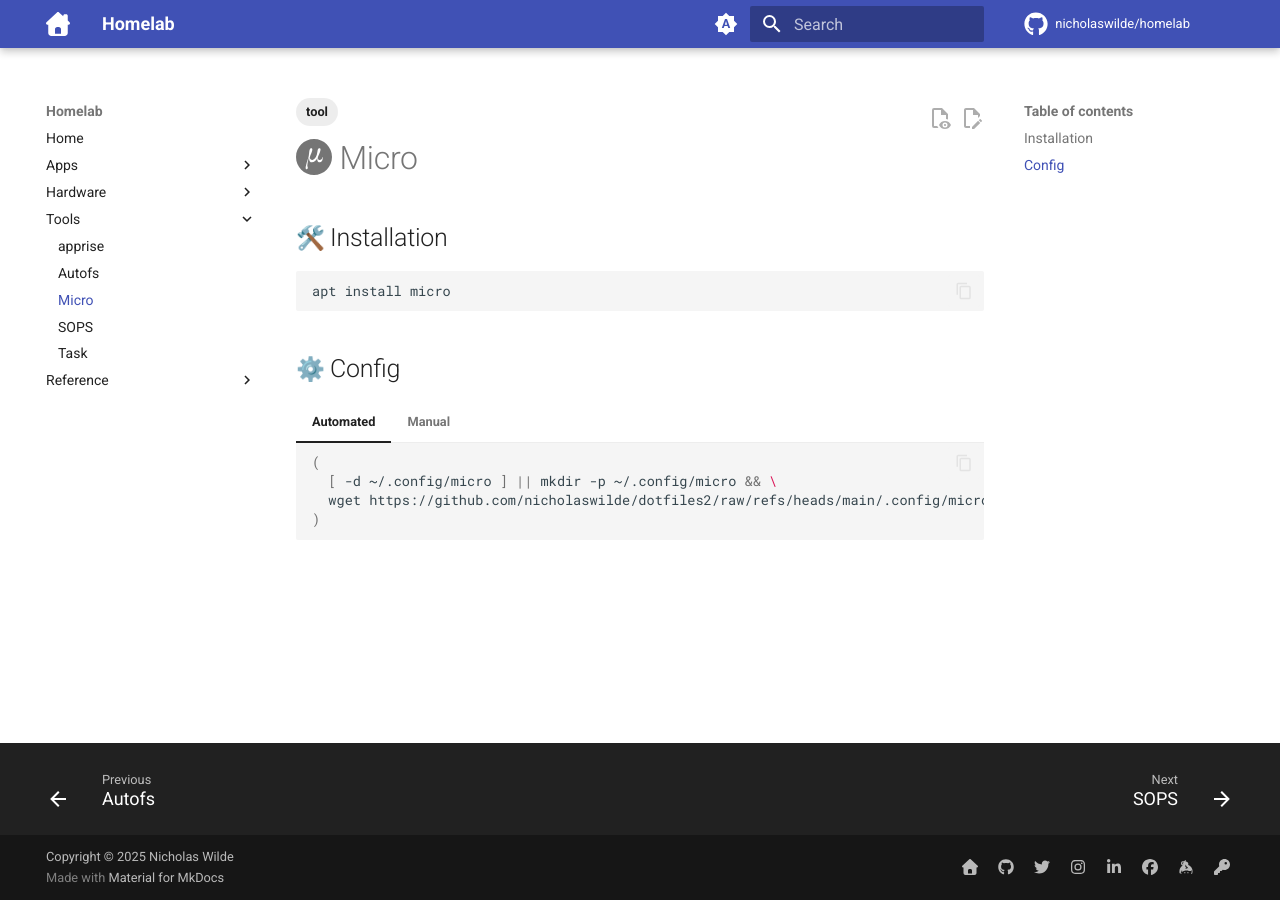
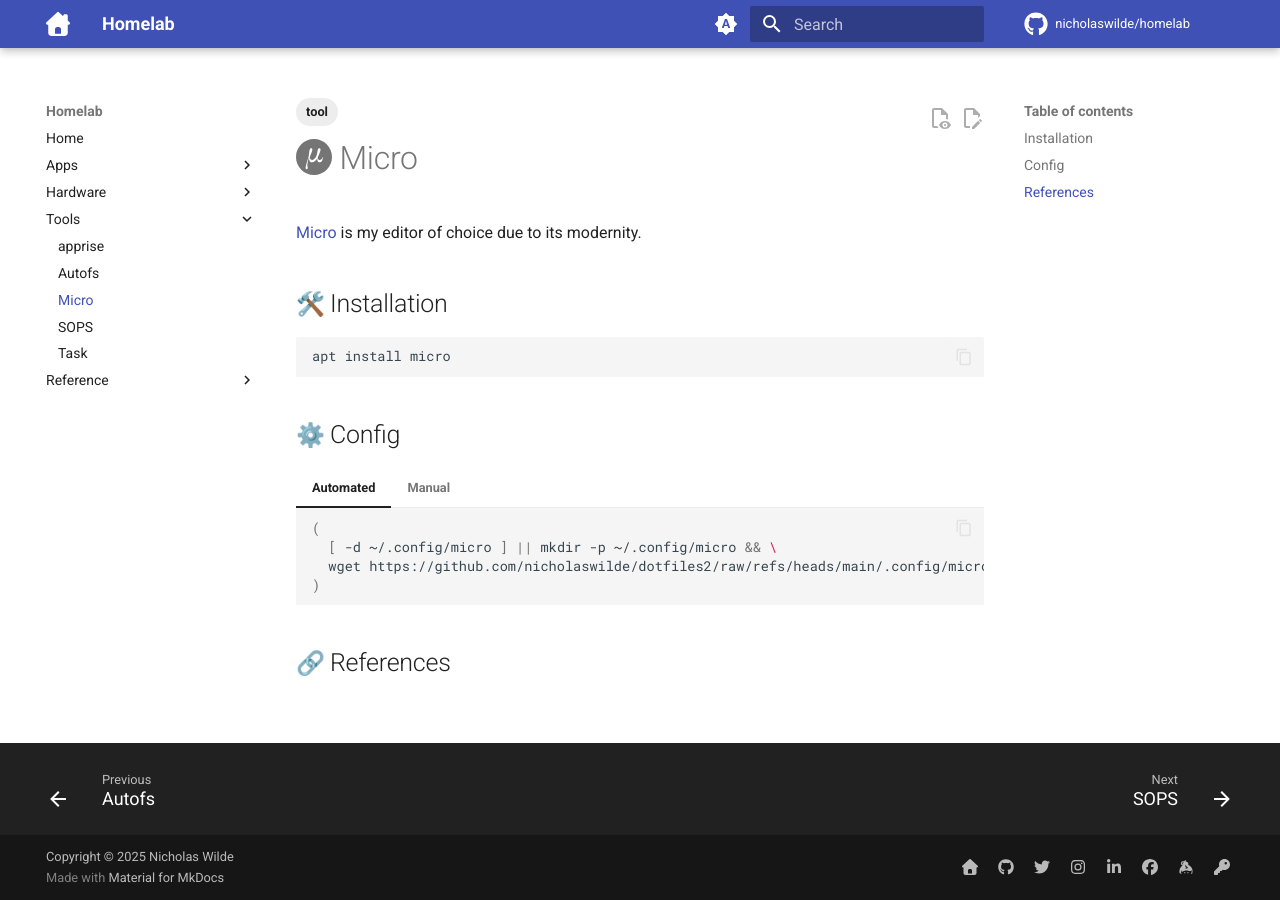
Before and after one commit to nicholaswilde/homelab, an MkDocs documentation site: the page built from docs/tools/micro.md, in a window 1280 px wide. Built offline with MkDocs 1.6.1 and Material for MkDocs 9.7.7, drawn with Linux system fonts in a browser that asks for light colours; emoji names are drawn with the system emoji font; comment, search, counter and statistics services are not loaded.

Commit message:
Update micro.md

````diff
--- a/docs/tools/micro.md
+++ b/docs/tools/micro.md
@@ -3,6 +3,8 @@
   - tool
 ---
 # :simple-microeditor: Micro
+
+[Micro][1] is my editor of choice due to its modernity.
 
 ## :hammer_and_wrench: Installation
 
@@ -29,3 +31,7 @@
     set tabsize 2
     set tabtospaces "true"
     ```
+
+## :link: References
+
+[1]: <>
````
